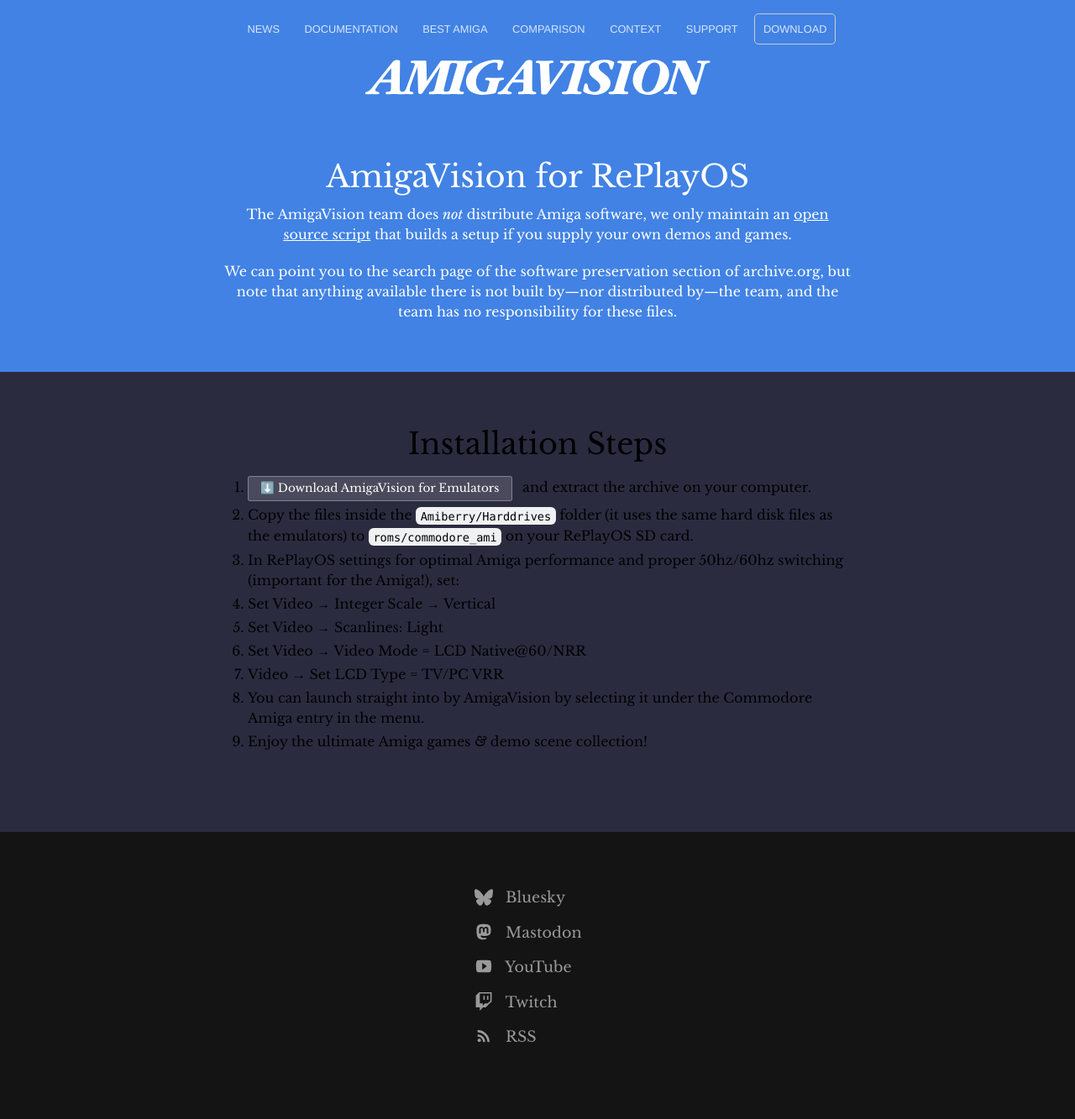
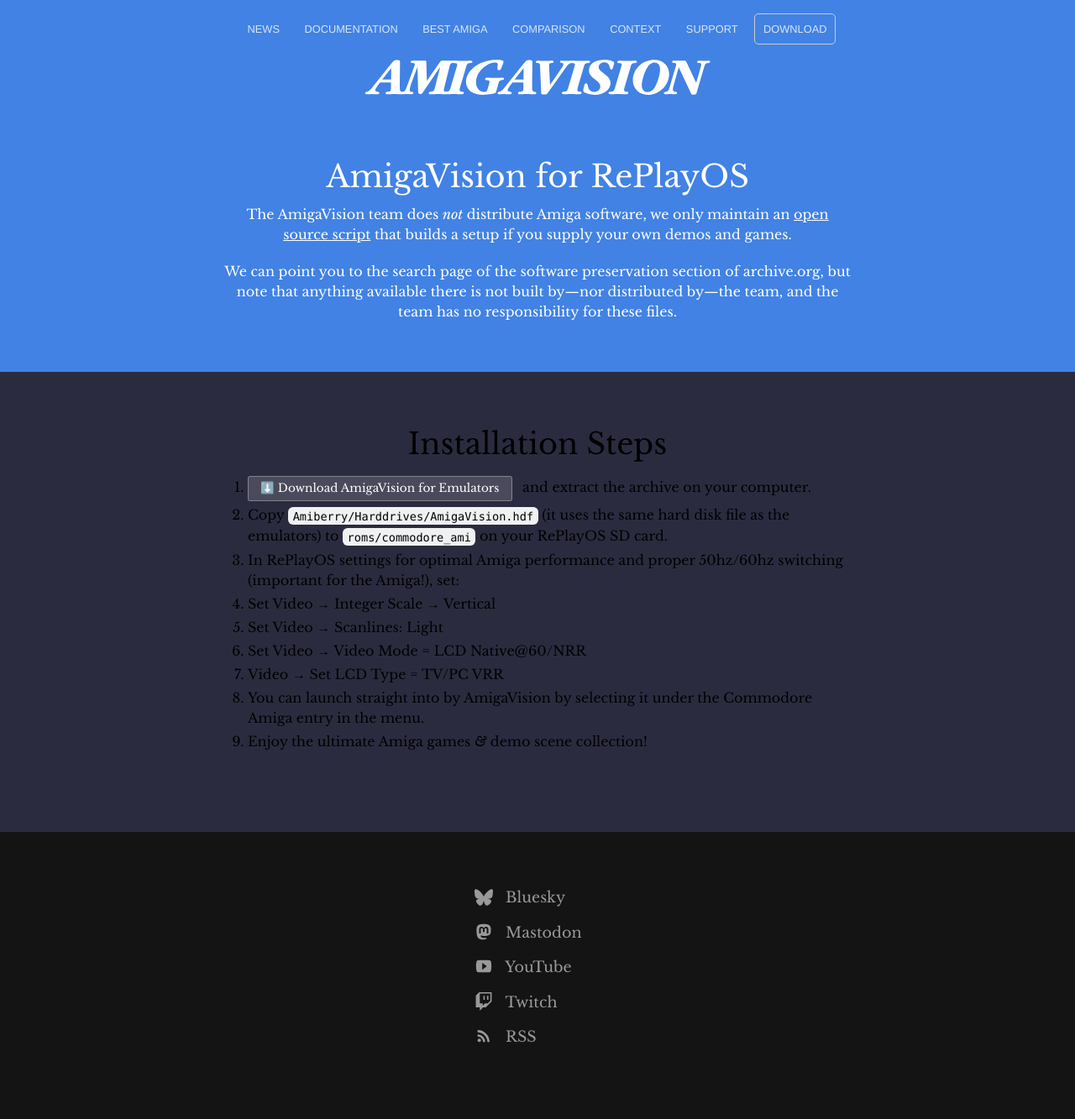
Before and after one commit to amigavision/amigavision.github.io, a Jekyll site: the page built from download/replay.html, in a window 1280 px wide. Shown: the whole page at 84% size. Built offline with Jekyll 4.4.1, drawn with Linux system fonts in a browser that asks for light colours.

Commit message:
Keep it simple

```diff
--- a/download/replay.html
+++ b/download/replay.html
@@ -17,7 +17,7 @@
     <h2>Installation Steps</h2>
     <ol>
       <li><div class="button alt"><a target="_blank" href="https://archive.org/details/software?query=amigavision+for+emulators">⬇️ Download AmigaVision for Emulators</a></div> and extract the archive on your computer.
-      <li>Copy the files inside the <code>Amiberry/Harddrives</code> folder (it uses the same hard disk files as the emulators) to <code>roms/commodore_ami</code> on your RePlayOS SD card.
+      <li>Copy <code>Amiberry/Harddrives/AmigaVision.hdf</code> (it uses the same hard disk file as the emulators) to <code>roms/commodore_ami</code> on your RePlayOS SD card.
       <li>In RePlayOS settings for optimal Amiga performance and proper 50hz/60hz switching (important for the Amiga!), set:
       <li>Set Video → Integer Scale → Vertical
       <li>Set Video → Scanlines: Light
```
